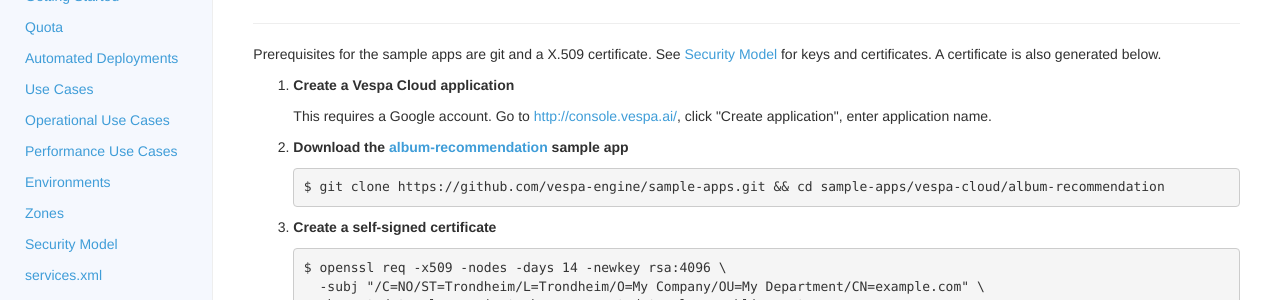
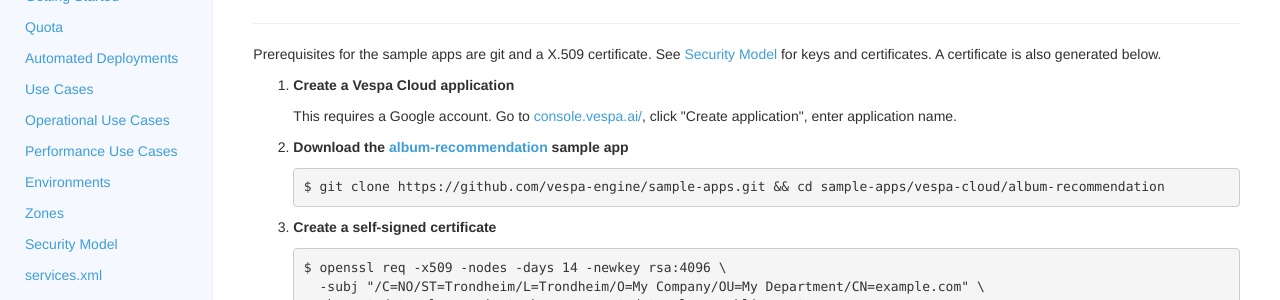
Before and after one commit to vespa-engine/cloud, a Jekyll site: the page built from getting-started.html, in a window 1280 px wide and 900 px high, scrolled down 1559 px. Shown: the part 152-452 px from the top of the window. Built offline with Jekyll 4.4.1, drawn with Linux system fonts in a browser that asks for light colours; part of the change alters nothing that is shown.

Commit message:
fix links

```diff
--- a/getting-started.html
+++ b/getting-started.html
@@ -69,7 +69,7 @@ match albums with scores for a set of categories with a user's preference.
 A <a href="https://docs.vespa.ai/documentation/ranking.html">rank profile</a>
 calculates a <em>relevance score</em> per document.
 This is defined by the application author - in this case, it is the tensor product.
-The data above is represented using <a href="http://docs.vespa.ai/documentation/tensor-intro.html">tensors</a>.
+The data above is represented using <a href="http://docs.vespa.ai/documentation/tensor-user-guide.html">tensors</a>.
 As the tensor is one-dimensional (the <em>cat</em> dimension), this a vector,
 hence this is the dot product of the user profile and album categories:
 <pre>
@@ -102,7 +102,7 @@ A certificate is also generated below.
         <strong>Create a Vespa Cloud application</strong>
         </p><p>
         This requires a Google account.
-        Go to <a href="console.vespa.ai">http://console.vespa.ai/</a>,
+        Go to <a href="http://console.vespa.ai">console.vespa.ai/</a>,
         click "Create application", enter application name.
         </p>
     </li>
```
